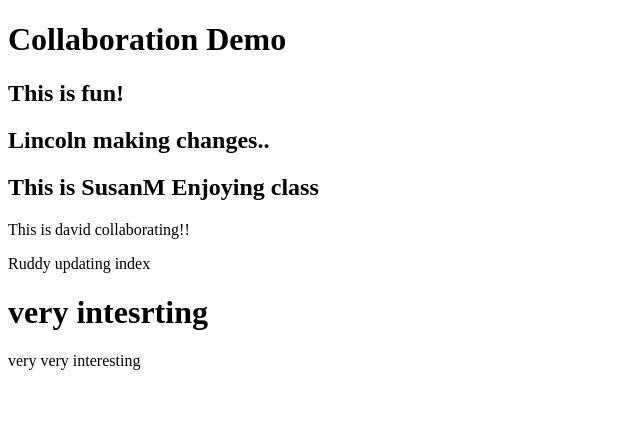
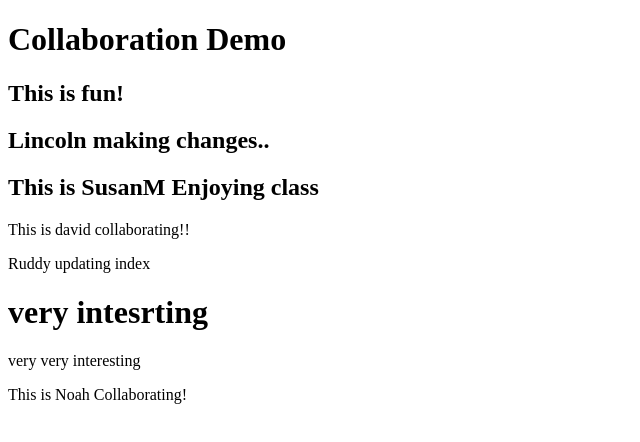
Before and after one commit to d-kahara/collaboration-demo, a plain HTML site: page index.html in a window 1280 px wide. Shown: the whole page, without its empty margins (0-640 px from the left). Drawn offline with Linux system fonts and the light colour scheme.

Commit message:
add rebase

```diff
--- a/index.html
+++ b/index.html
@@ -14,5 +14,6 @@
     <p>Ruddy updating index</p>
     <h1>very intesrting</h1>
     <p>very very interesting</p>
+    <p>This is Noah Collaborating!</p>
 </body>
 </html>
```
